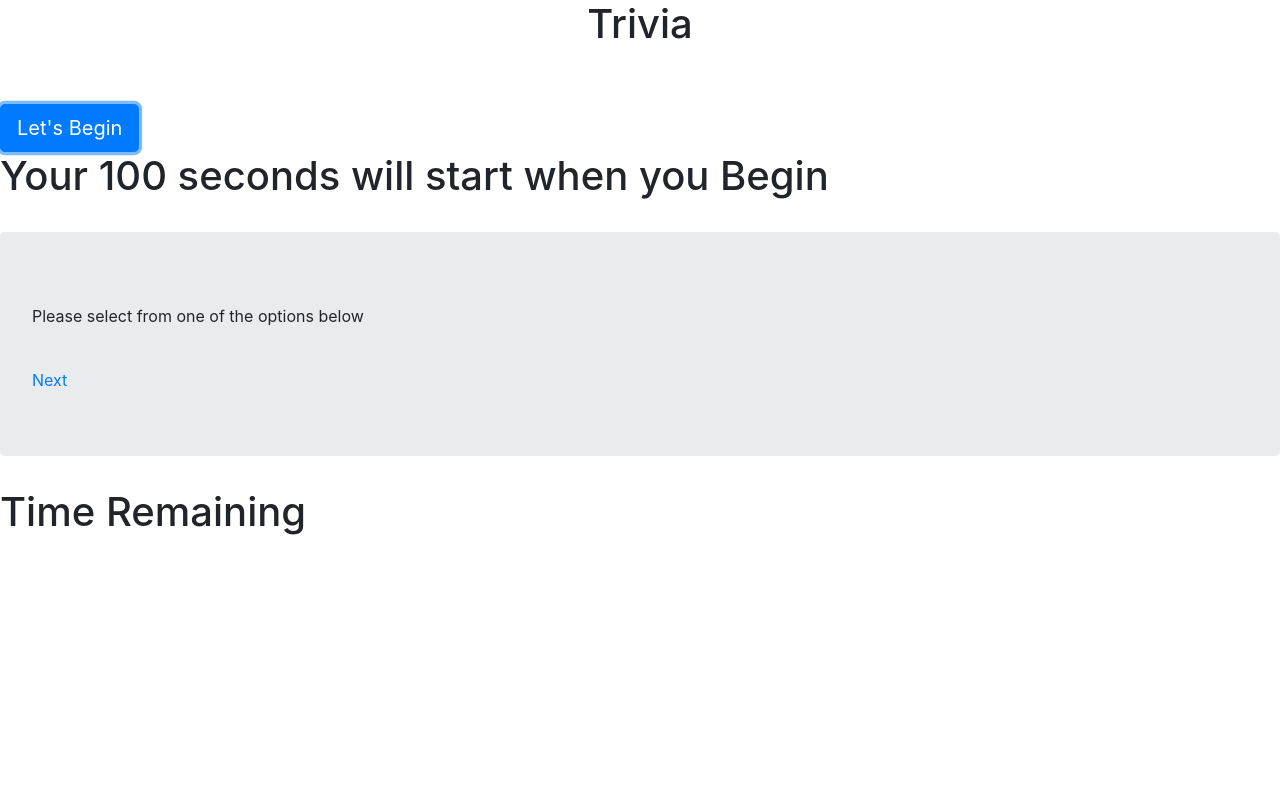
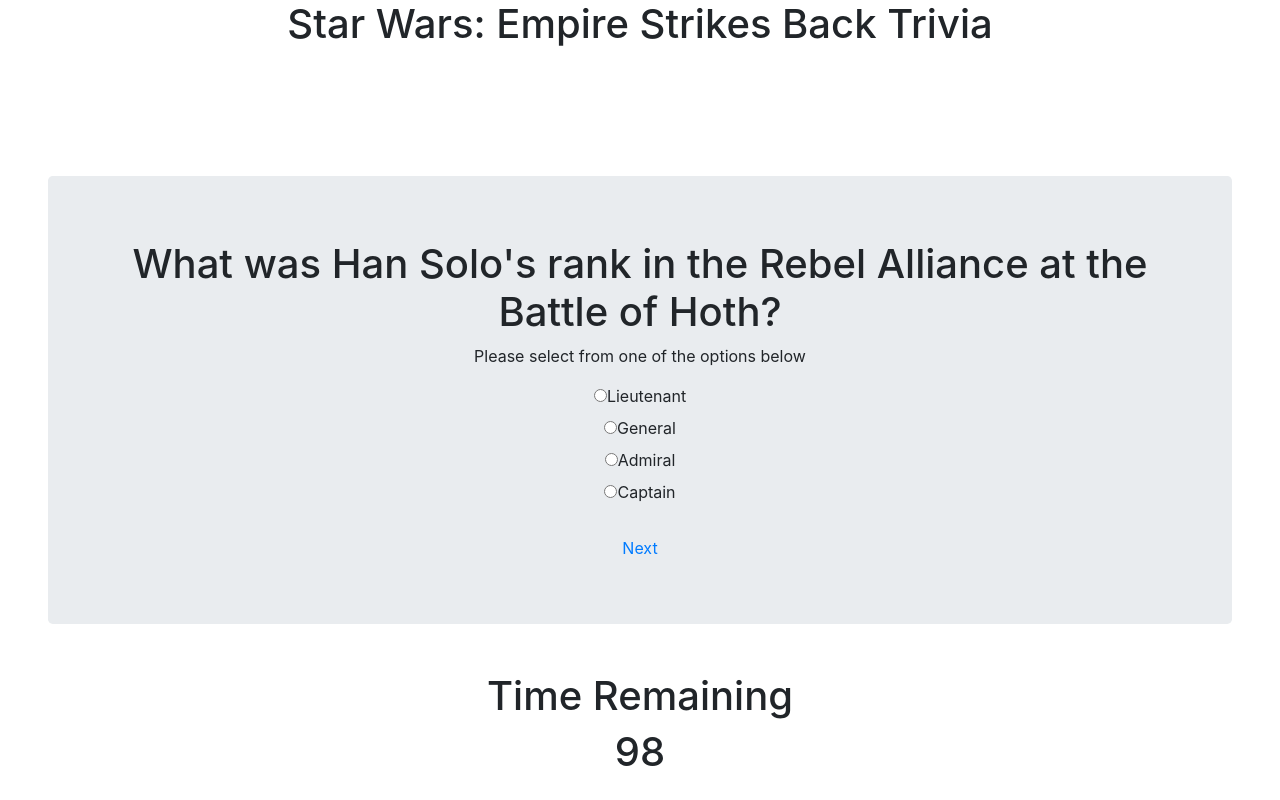
Before and after one commit to JGCollinson/TriviaGame, a plain HTML site: page index.html in a window 1280 px wide. Both pictures are taken after a click on the link "Let's Begin". Drawn offline with nearby package versions, Linux system fonts and the light colour scheme.

Commit message:
finished

```diff
--- a/assets/javascript/trivia.js
+++ b/assets/javascript/trivia.js
@@ -1,3 +1,25 @@
+var clockRunning = false;
+var intervalId;
+var stopwatch = {
+	time: 100,
+	start: function () {
+		if (!clockRunning) {
+			intervalId = setInterval(stopwatch.count, 1000);
+			clockRunning = true;
+		}
+	},
+	count: function () {
+			stopwatch.time = stopwatch.time - 1;
+			$("#stopwatch").text(stopwatch.time);
+		if (stopwatch.time == 0) {
+			$('.jumbotron').hide();
+			$("#result").html('You correctly answered ' + correctAnswers + " out of " + currentquestion + " questions! ").hide();
+			clearInterval(intervalId);
+			clockRunning = false;
+			$('#game-over').append("Game Over");
+		}
+	}
+};
 var questions_answers = [{
 		question: "What was Han Solo's rank in the Rebel Alliance at the Battle of Hoth?",
 		answers: ["Lieutenant", "General", "Admiral", "Captain"],
@@ -37,10 +59,10 @@ var correctAnswers = 0;
 function setupQuestions() {
 
 	$('#question').text(questions_answers[currentquestion].question);
-	$('#first').html('<div class="radio"><label><input type="radio" name="option" value="1" >' + questions_answers[currentquestion].answers[0] + '</label></div>');
-	$('#second').html('<div class="radio"><label><input type="radio" name="option" value="2" >' + questions_answers[currentquestion].answers[1] + '</label></div>');
-	$('#third').html('<div class="radio"><label><input type="radio" name="option" value="3" >' + questions_answers[currentquestion].answers[2] + '</label></div>');
-	$('#fourth').html('<div class="radio"><label><input type="radio" name="option" value="4" >' + questions_answers[currentquestion].answers[3] + '</label></div>');
+	$('#first').html('<div class="radio"><label><input type="radio" name="option" value="1">' + questions_answers[currentquestion].answers[0] + '</label></div>');
+	$('#second').html('<div class="radio"><label><input type="radio" name="option" value="2">' + questions_answers[currentquestion].answers[1] + '</label></div>');
+	$('#third').html('<div class="radio"><label><input type="radio" name="option" value="3">' + questions_answers[currentquestion].answers[2] + '</label></div>');
+	$('#fourth').html('<div class="radio"><label><input type="radio" name="option" value="4">' + questions_answers[currentquestion].answers[3] + '</label></div>');
 };
 
 function checkCorrect() {
@@ -54,8 +76,8 @@ $(document).ready(function () {
 	$('.jumbotron').hide();
 	$('#time-remain').hide();
 	$('#start').click(function () {
-		$('.jumbotron').fadeIn();
-		$('#time-remain').fadeIn();
+		$('.jumbotron').show();
+		$('#time-remain').show();
 		$(this).hide();
 		$('#time-intro').hide();
 		stopwatch.start();
@@ -74,7 +96,7 @@ $(document).ready(function () {
 				$('#next').html('Submit');
 				$('#next').click(function () {
 					$('.jumbotron').hide();
-					$("#result").html('You correctly answered ' + correctAnswers + " out of " + currentquestion + " questions! ").hide();
+					$("#result").html('You correctly answered ' + correctAnswers + " out of " + currentquestion + " questions! ").show();
 					$('#result');
 					clearInterval(intervalId);
 					clockRunning = false;
@@ -83,33 +105,3 @@ $(document).ready(function () {
 		};
 	});
 });
-
-var clockRunning = false;
-var intervalId;
-//  Our stopwatch object.
-var stopwatch = {
-	time: 100,
-	start: function () {
-		if (!clockRunning) {
-			intervalId = setInterval(stopwatch.count, 1000);
-			clockRunning = true;
-		}
-	},
-
-
-	count: function () {
-		stopwatch.time = stopwatch.time - 1;
-		$("#stopwatch").text(stopwatch.time);
-		if (stopwatch.time < 25) {
-			$('#stopwatch').css('color', 'red');
-		}
-
-		if (stopwatch.time == 0) {
-			$('.jumbotron').hide();
-			$("#result").html('You correctly answered ' + correctAnswers + " out of " + currentquestion + " questions! ").hide();
-			clearInterval(intervalId);
-			clockRunning = false;
-			$('#game-over').append("Game Over");
-		}
-	}
-};
--- a/index.html
+++ b/index.html
@@ -2,25 +2,25 @@
 <html>
 
 <head>
-  <title>Trivia Game</title>
+  <title>StarWarsTriv</title>
   <link href="https://maxcdn.bootstrapcdn.com/bootstrap/4.0.0/css/bootstrap.min.css" rel="stylesheet" integrity="sha384-Gn5384xqQ1aoWXA+058RXPxPg6fy4IWvTNh0E263XmFcJlSAwiGgFAW/dAiS6JXm"
     crossorigin="anonymous">
 </head>
 
-<body align="center">
+<body class="justify-content-center text-center">
 
-  <h1 align="center">Trivia</h1>
+  <h1>Star Wars: Empire Strikes Back Trivia</h1>
   <br>
   <br>
-  <a href="#" id="start" class="btn btn-primary btn-lg">Let's Begin</a>
-  <h1 id="time-intro">Your 100 seconds will start when you Begin</h1>
+  <a id="start" class="btn btn-primary btn-lg justify-content-center">Let's Begin</a>
+  <h1 id="time-intro">You'll have only 100 seconds so use the force!</h1>
   <br>
 
-  <div class="jumbotron">
-    <h2 id="question"></h2>
+  <div class="jumbotron m-5 justify-content-center text-center">
+    <h1 id="question"></h1>
     <p id="question-description">Please select from one of the options below</p>
 
-    <form>
+    <form class="justify-content-center text-center">
       <div id="first">
       </div>
       <div id="second">
@@ -38,13 +38,11 @@
 
   <div id="result"></div>
   <h1 id="time-remain">Time Remaining </h1>
-  <h2 id="stopwatch"></h2>
-  <h2 id="game-over"></h2>
+  <h1 id="stopwatch"></h1>
+  <h1 id="game-over"></h1>
 
-  <!-- JAVASCRIPT  -->
-  <!-- ========================================= -->
   <script type="text/javascript" src="https://cdnjs.cloudflare.com/ajax/libs/jquery/3.2.1/jquery.min.js"></script>
-  <script type="text/javascript" src="trivia.js"></script>
+  <script type="text/javascript" src="assets/javascript/trivia.js"></script>
 
 </body>
 
```
